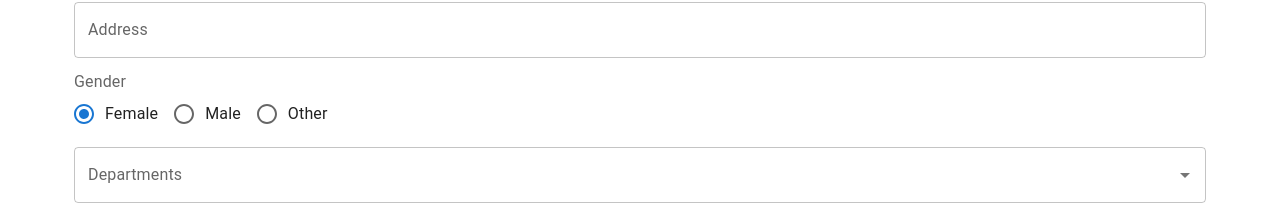
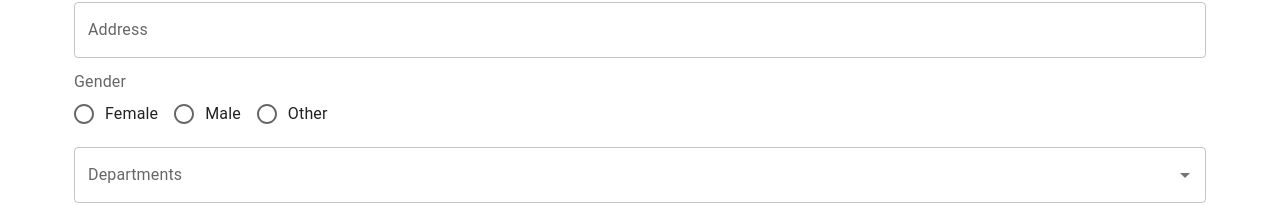
Before and after one commit to dhruvmaindola227/Web-Dev-practice, a React (Create React App) app in the folder react-mui/: page / in a window 1280 px wide. Shown: the part 248-453 px from the top of the page. Built offline with nearby package versions, Linux system fonts and the light colour scheme.

Commit message:
some more minor changes

```diff
--- a/react-mui/src/App.tsx
+++ b/react-mui/src/App.tsx
@@ -37,6 +37,9 @@ type Inputs = {
   firstname: string;
   lastname: string;
   address: string;
+  female: string;
+  male: string;
+  other: string;
   exampleRequired: string;
 };
 
@@ -203,7 +206,6 @@ export default function PersistentDrawerLeft() {
               <FormLabel id="demo-radio-buttons-group-label">Gender</FormLabel>
               <RadioGroup
                 aria-labelledby="demo-radio-buttons-group-label"
-                defaultValue="female"
                 name="radio-buttons-group"
                 row
               >
@@ -211,16 +213,19 @@ export default function PersistentDrawerLeft() {
                   value="female"
                   control={<Radio />}
                   label="Female"
+                  {...register("female")}
                 />
                 <FormControlLabel
                   value="male"
                   control={<Radio />}
                   label="Male"
+                  {...register("male")}
                 />
                 <FormControlLabel
                   value="other"
                   control={<Radio />}
                   label="Other"
+                  {...register("other")}
                 />
               </RadioGroup>
             </FormControl>
```
